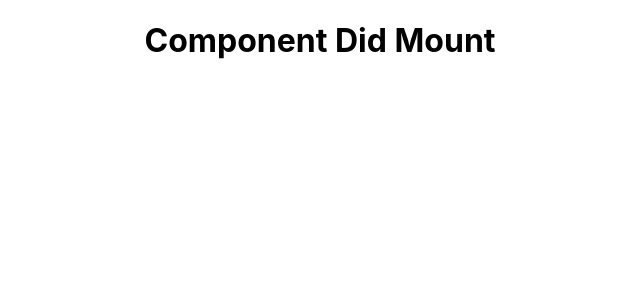
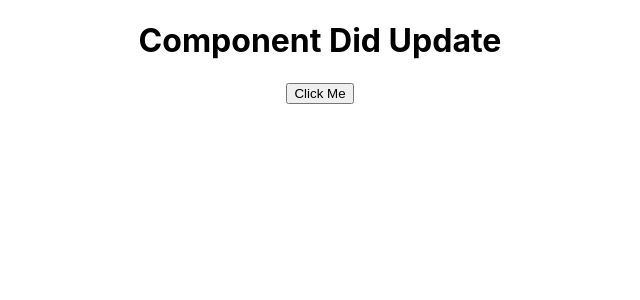
Before and after one commit to yuvraj-github/React-Tutorials, a React (Create React App) app: page / in a window 1280 px wide. Shown: the top 300 px of the page, without its empty margins (320-960 px from the left). Built offline with nearby package versions, Linux system fonts and the light colour scheme.

Commit message:
Added Component did update concept

```diff
--- a/src/App.js
+++ b/src/App.js
@@ -1,6 +1,7 @@
 import './App.css';
 import React, { useState } from 'react';
-import ComponentDidMount from './Class Component/ComponentDidMount';
+import ComponentDidUpdate from './Class Component/ComponentDidUpdate';
+//import ComponentDidMount from './Class Component/ComponentDidMount';
 //import PropsAsFunction from './Functional Component/PropsAsFunciton';
 //import ConditionalRendering from './Functional Component/ConditionalRendering';
 //import FormComponent from './Functional Component/FormComponent';
@@ -34,7 +35,8 @@ function App() {
       {/* <FormComponent /> */}
       {/* <ConditionalRendering /> */}
       {/* <PropsAsFunction data={getData}/> */}
-      <ComponentDidMount />
+      {/* <ComponentDidMount /> */}
+      <ComponentDidUpdate />
     </div>
   );
 }
--- /dev/null
+++ b/src/Class Component/ComponentDidUpdate.js
@@ -0,0 +1,25 @@
+import { Component } from "react";
+
+class ComponentDidUpdate extends Component {
+    constructor() {
+        super();
+        this.state={
+            name:'Yuvraj'
+        }
+        console.log('constructor');
+    }
+    componentDidUpdate () {
+        console.log('componentDidUpdate');
+    }
+    render() {
+        console.log('render');
+        return (
+            <div>
+                <h1>Component Did Update</h1>
+                <button onClick={() => this.setState({name:'Yuvi'})}>Click Me</button>
+            </div>
+        )
+    }
+}
+
+export default ComponentDidUpdate
```
